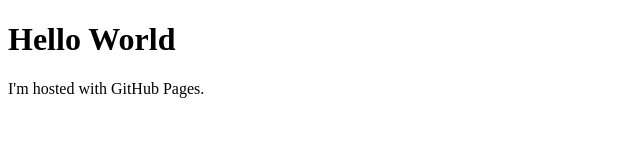
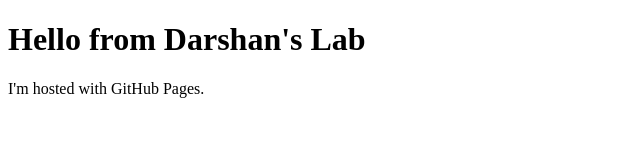
Before and after one commit to drshnmenon7/darshan.github.io, a plain HTML site: page index.html in a window 1280 px wide. Shown: the whole page, without its empty margins (0-640 px from the left). Drawn offline with Linux system fonts and the light colour scheme.

Commit message:
Update index.html
modifying the index.html

```diff
--- a/index.html
+++ b/index.html
@@ -6,7 +6,7 @@
     <title>Document</title>
 </head>
 <body>
-    <h1>Hello World</h1>
+    <h1>Hello from Darshan's Lab</h1>
     <p>I'm hosted with GitHub Pages.</p>
 </body>
 </html>
```
